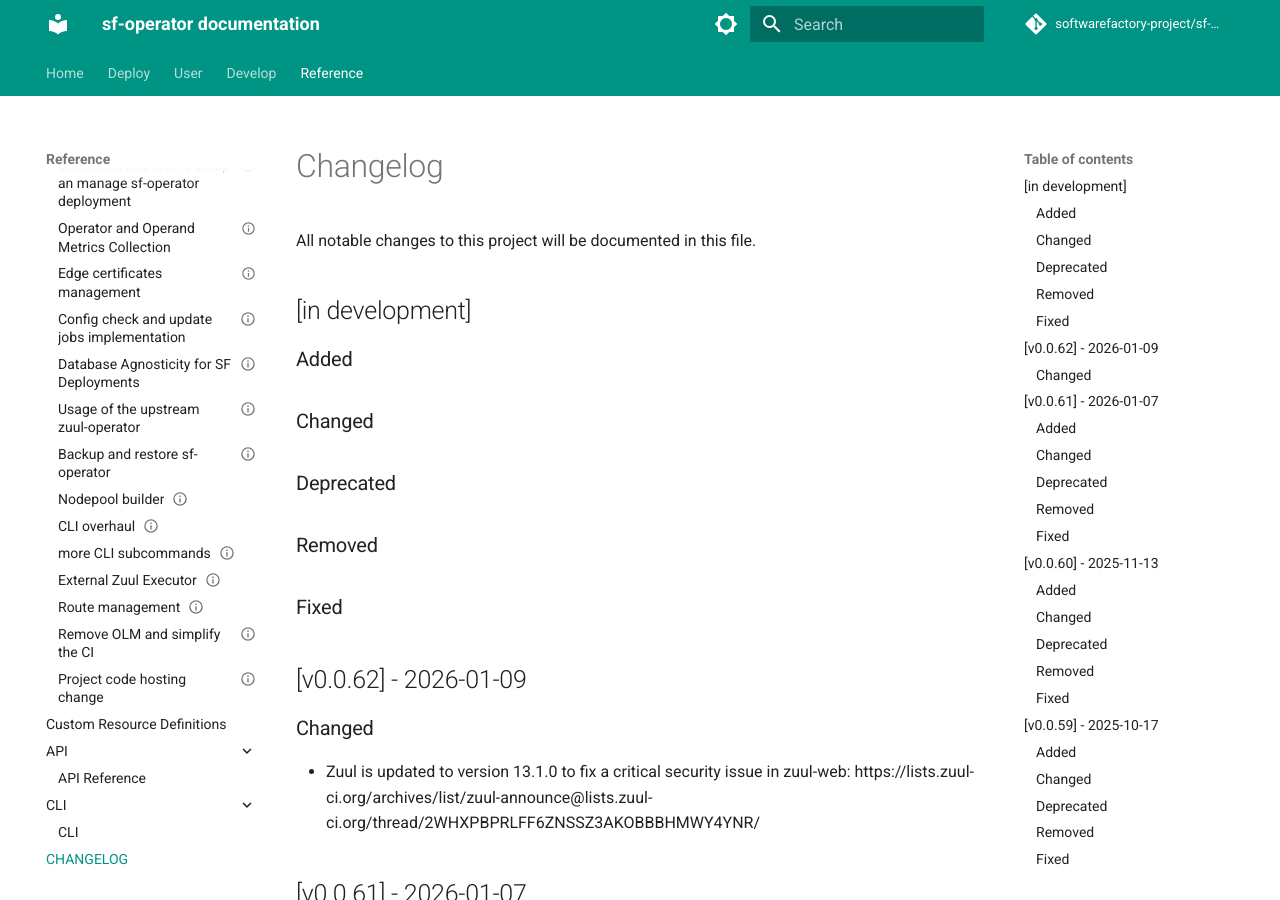
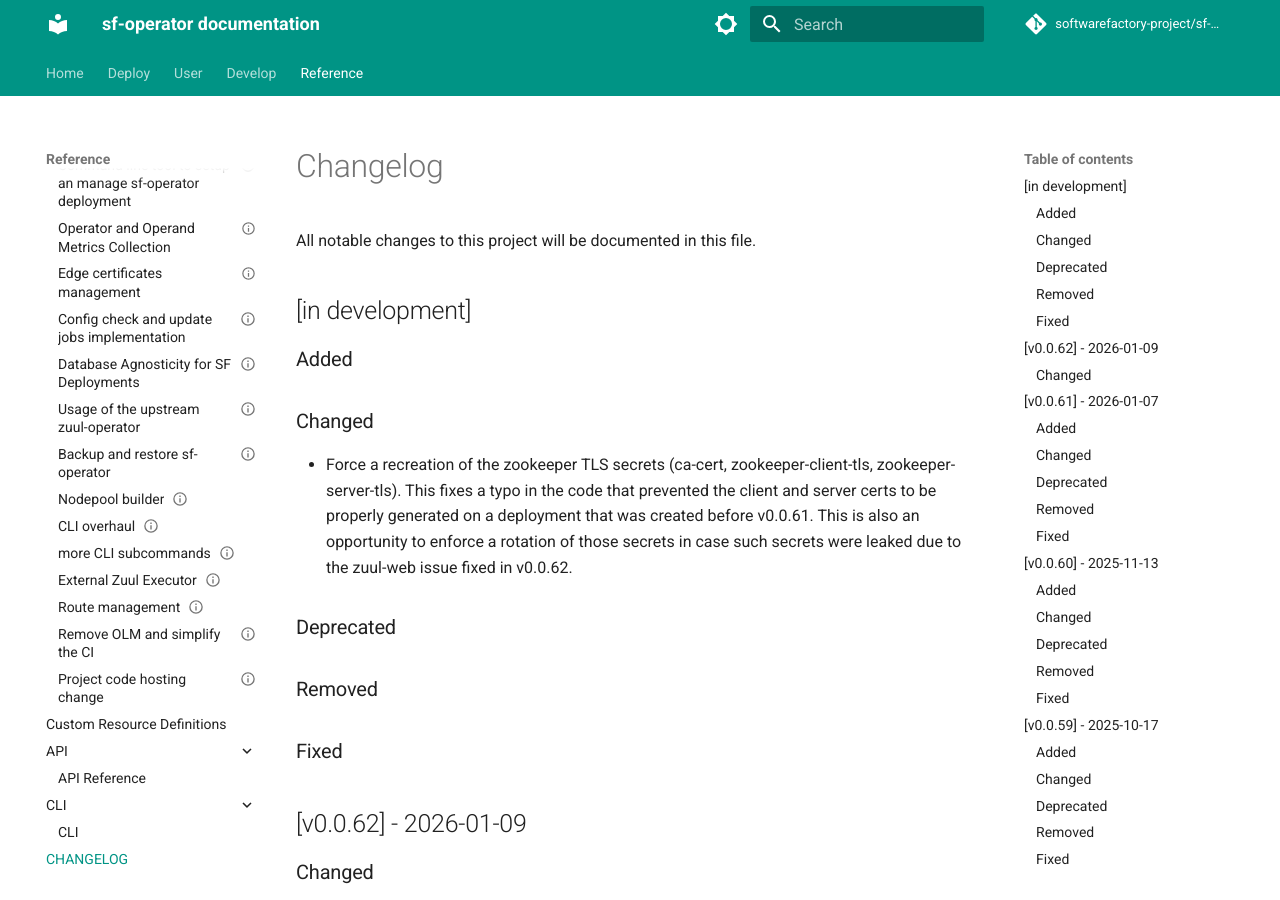
Before and after one commit to softwarefactory-project/sf-operator, an MkDocs documentation site: the page built from doc/reference/CHANGELOG.md, in a window 1280 px wide and 900 px high. Built offline with MkDocs 1.6.1 and Material for MkDocs 9.7.7, drawn with Linux system fonts in a browser that asks for light colours; comment, search, counter and statistics services are not loaded.

Commit message:
zookeeper TLS: force recreation, fix typo preventing client and server certs from being updated after annotation change
Change-Id: Id74ab5d3410685aeacc4cb9ad9af61ae559afbfd

```diff
--- a/doc/reference/CHANGELOG.md
+++ b/doc/reference/CHANGELOG.md
@@ -6,6 +6,11 @@ All notable changes to this project will be documented in this file.
 
 ### Added
 ### Changed
+
+- Force a recreation of the zookeeper TLS secrets (ca-cert, zookeeper-client-tls, zookeeper-server-tls). This fixes a typo in the code
+  that prevented the client and server certs to be properly generated on a deployment that was created before v0.0.61. This is also an
+  opportunity to enforce a rotation of those secrets in case such secrets were leaked due to the zuul-web issue fixed in v0.0.62.
+
 ### Deprecated
 ### Removed
 ### Fixed
```
Also changed, not shown: 1 other file.
